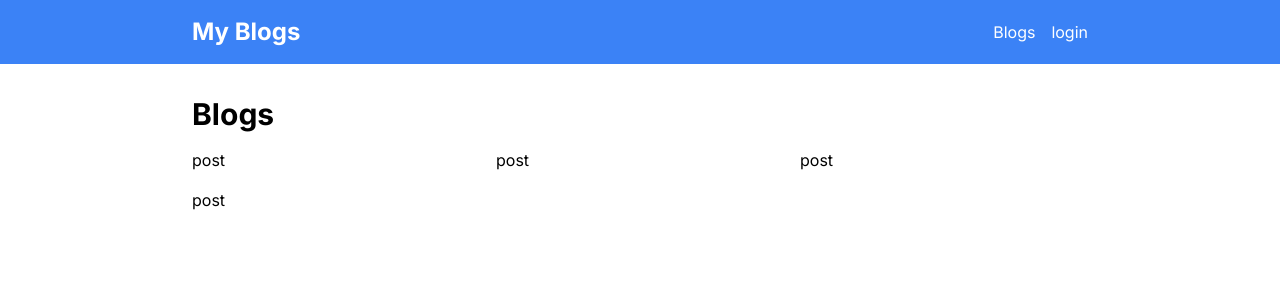
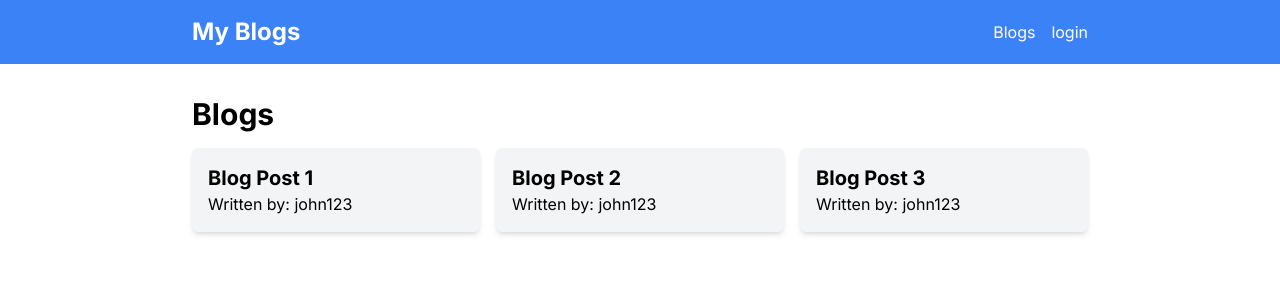
Before and after one commit to Raihanhn/Fullstack_Blog_App, a Next.js app: page /blogs in a window 1280 px wide. Shown: the top 300 px of the page. Built offline with nearby package versions, Linux system fonts and the light colour scheme.

Commit message:
my blog page added

```diff
--- /dev/null
+++ b/src/app/blogs/[id]/page.tsx
@@ -0,0 +1,18 @@
+import Comments from "@/components/Comments";
+import React from "react";
+
+const BlogDetailPage = () => {
+  return (
+    <div className="max-w-4xl mx-auto py-8">
+      <h1 className="text-3xl font-bold">Post one</h1>
+      <p className="">Written by: john doe</p>
+      <div className="mt-4 ">
+        Lorem ipsum dolor sit amet, consectetur adipisicing elit. Nesciunt eos
+        voluptates odio sed, dicta magnam numquam iure reiciendis esse ipsam?
+      </div>
+      <Comments />
+    </div>
+  );
+};
+
+export default BlogDetailPage;
--- a/src/app/blogs/page.tsx
+++ b/src/app/blogs/page.tsx
@@ -1,3 +1,5 @@
+import { posts } from "@/data/posts";
+import Link from "next/link";
 import React from "react";
 
 const BlogPage = () => {
@@ -5,10 +7,16 @@ const BlogPage = () => {
     <div className="max-w-4xl mx-auto py-8 ">
       <h1 className="text-3xl font-bold mb-4">Blogs</h1>
       <div className="grid grid-cols-1 sm:grid-cols-2 md:grid-cols-3 gap-4">
-        <h1>post</h1>
-        <h1>post</h1>
-        <h1>post</h1>
-        <h1>post</h1>
+        {posts.map((post) => (
+          <Link
+            key={post.id}
+            href={`/blogs/${post.id}`}
+            className="bg-gray-100 p-4 rounded-md shadow-md"
+          >
+            <h2 className="text-xl font-bold ">{post.title} </h2>
+            <p>Written by: {post.username}</p>
+          </Link>
+        ))}
       </div>
     </div>
   );
--- /dev/null
+++ b/src/components/Comments.tsx
@@ -0,0 +1,20 @@
+import React from "react";
+
+const Comments = () => {
+  return (
+    <div className="mt-8">
+      <h2 className="text-2xl font-bold">Comments</h2>
+      <ul>
+        <li className="mb-4 bg-slate-300 p-2 ">
+          <div className="flex items-center mb-2 ">
+            <div className="text-blue-500 font-bold mr-2">john doe</div>
+            <div className="text-gray-500">10-November-2023</div>
+          </div>
+          <p className="">Wow! awesome.</p>
+        </li>
+      </ul>
+    </div>
+  );
+};
+
+export default Comments;
--- /dev/null
+++ b/src/data/posts.ts
@@ -0,0 +1,20 @@
+export const posts = [
+  {
+    id: 1,
+    title: "Blog Post 1",
+    content: "this is content post",
+    username: "john123",
+  },
+  {
+    id: 2,
+    title: "Blog Post 2",
+    content: "this is content post",
+    username: "john123",
+  },
+  {
+    id: 3,
+    title: "Blog Post 3",
+    content: "this is content post",
+    username: "john123",
+  },
+];
```
